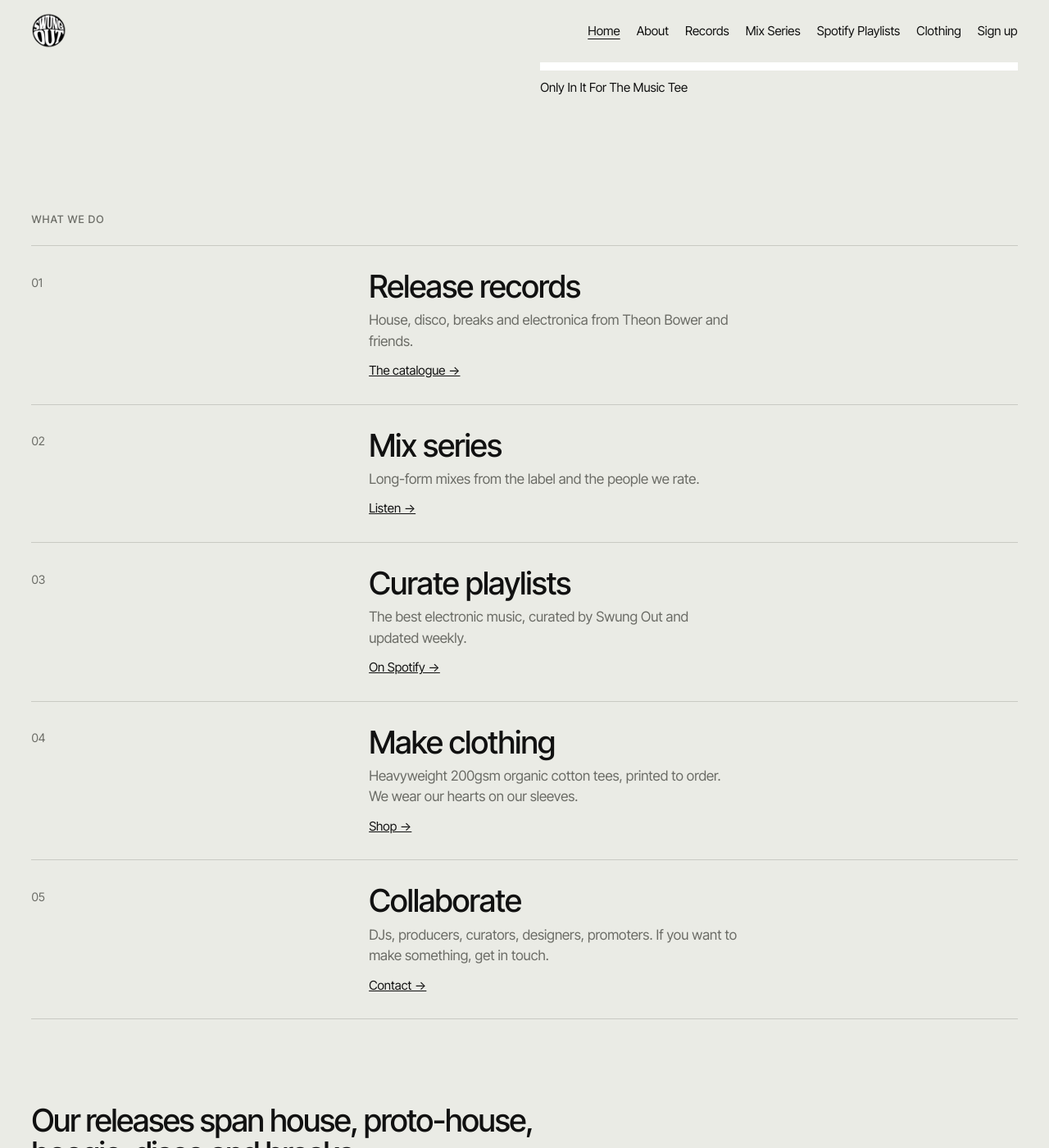
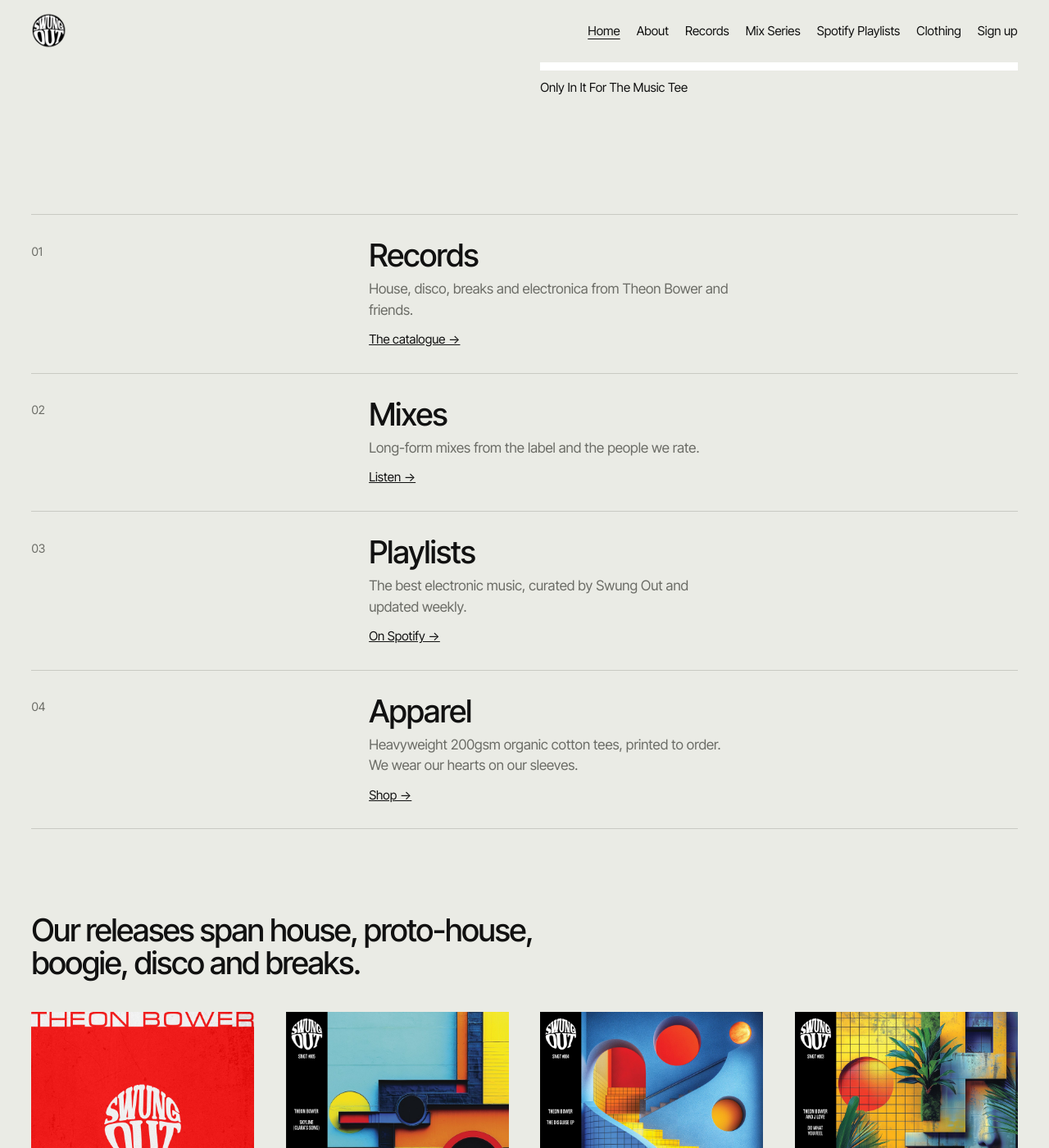
Before and after one commit to theonbower-hue/swungoutrecords, a Jekyll site: the page built from index.html, in a window 1280 px wide and 1400 px high, scrolled down 2393 px. Shown: the whole window at 82% size. Built offline with Jekyll 4.4.1, drawn with Linux system fonts in a browser that asks for light colours.

Commit message:
Simplify homepage 'What we do' list: drop heading and Collaborate, rename items
Co-Authored-By: Claude Opus 5.5 <noreply@anthropic.com>
Claude-Session: https://claude.ai/code/session_01LNfA7r2nhK2gCbhnx9MVCo

```diff
--- a/index.html
+++ b/index.html
@@ -27,13 +27,11 @@ layout: default
 </section>
 
 <section class="steps">
-  <h2 class="kicker">What we do</h2>
   <ol>
-    <li><span class="num">01</span><div><h3>Release records</h3><p>House, disco, breaks and electronica from Theon Bower and friends.</p><a href="{{ '/records/' | relative_url }}">The catalogue →</a></div></li>
-    <li><span class="num">02</span><div><h3>Mix series</h3><p>Long-form mixes from the label and the people we rate.</p><a href="{{ '/mix-series/' | relative_url }}">Listen →</a></div></li>
-    <li><span class="num">03</span><div><h3>Curate playlists</h3><p>The best electronic music, curated by Swung Out and updated weekly.</p><a href="{{ '/playlists/' | relative_url }}">On Spotify →</a></div></li>
-    <li><span class="num">04</span><div><h3>Make clothing</h3><p>Heavyweight 200gsm organic cotton tees, printed to order. We wear our hearts on our sleeves.</p><a href="{{ '/shop/' | relative_url }}">Shop →</a></div></li>
-    <li><span class="num">05</span><div><h3>Collaborate</h3><p>DJs, producers, curators, designers, promoters. If you want to make something, get in touch.</p><a href="{{ '/contact/' | relative_url }}">Contact →</a></div></li>
+    <li><span class="num">01</span><div><h3>Records</h3><p>House, disco, breaks and electronica from Theon Bower and friends.</p><a href="{{ '/records/' | relative_url }}">The catalogue →</a></div></li>
+    <li><span class="num">02</span><div><h3>Mixes</h3><p>Long-form mixes from the label and the people we rate.</p><a href="{{ '/mix-series/' | relative_url }}">Listen →</a></div></li>
+    <li><span class="num">03</span><div><h3>Playlists</h3><p>The best electronic music, curated by Swung Out and updated weekly.</p><a href="{{ '/playlists/' | relative_url }}">On Spotify →</a></div></li>
+    <li><span class="num">04</span><div><h3>Apparel</h3><p>Heavyweight 200gsm organic cotton tees, printed to order. We wear our hearts on our sleeves.</p><a href="{{ '/shop/' | relative_url }}">Shop →</a></div></li>
   </ol>
 </section>
 
```
